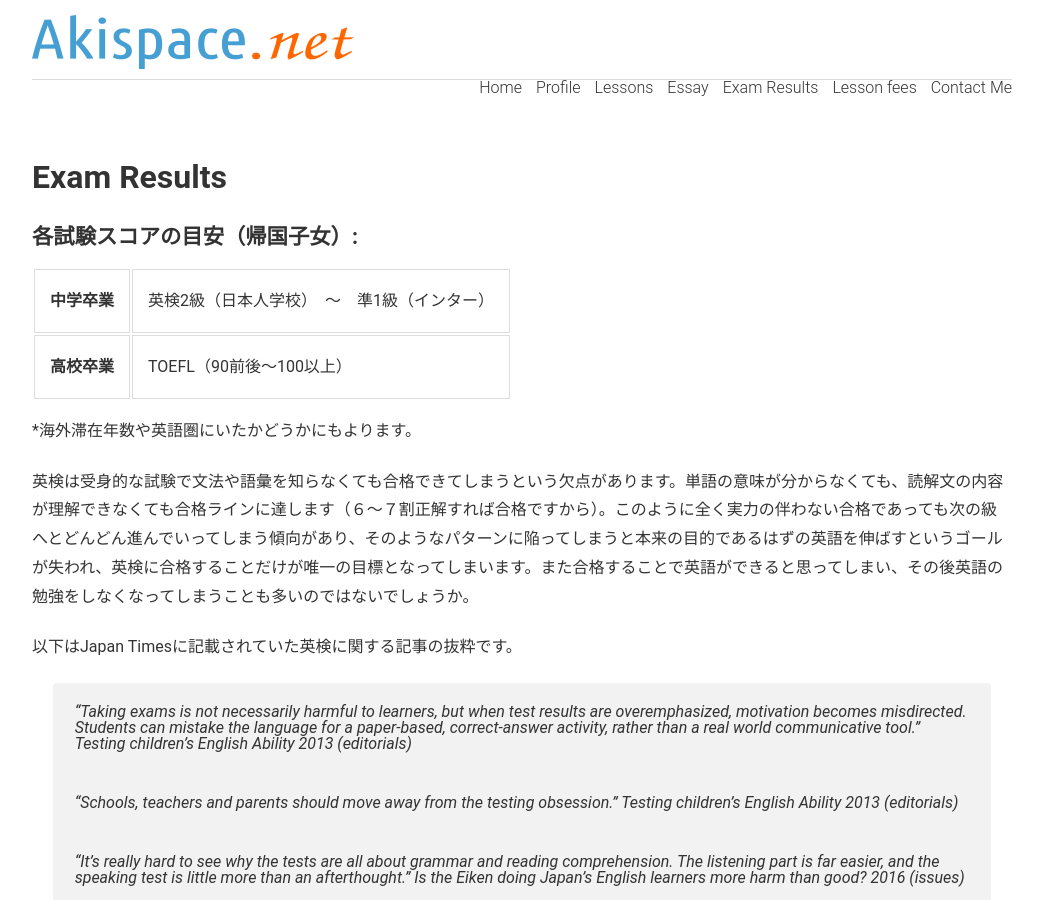
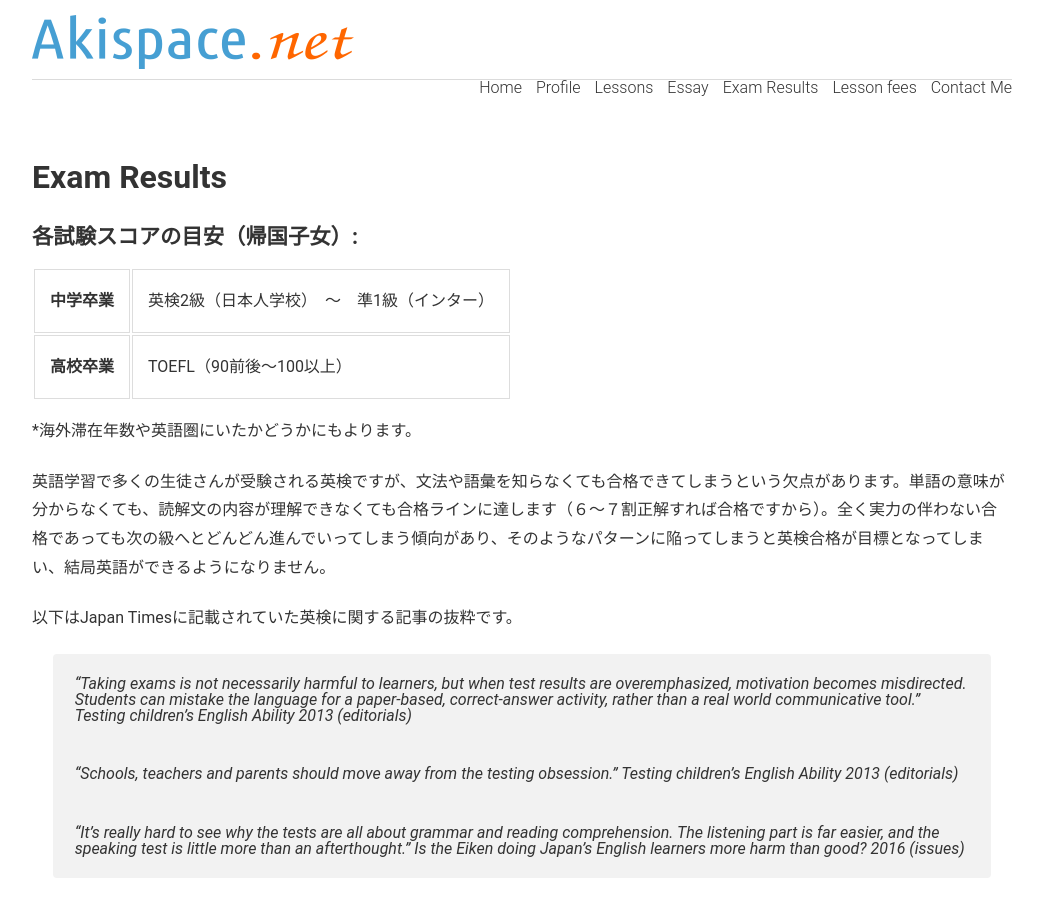
Before and after one commit to phocean/akispace, a Jekyll site: the page built from exam_results.md, in a window 1280 px wide and 900 px high. Shown: the whole window, without its empty margins (118-1161 px from the left). Built offline with Jekyll 4.4.1, drawn with Linux system fonts in a browser that asks for light colours; some of the changed lines change nothing that is shown; some of the changed text lies outside the part shown.

Commit message:
Update exam_results.md

```diff
--- a/exam_results.md
+++ b/exam_results.md
@@ -2,8 +2,8 @@
 layout: page
 weight: 500
 entry: Exam Results
-title: パリ英語家庭教師　生徒合格実績
-description: フランス、パリ/ブローニュで探す英語家庭教師。英会話講師と家庭教師歴10年以上。英検1級、仏検1級、国家英語通訳ガイド資格など保持。各生徒さんのレベルに合わせて丁寧に英語を教えます。
+title: オンライン英語家庭教師　生徒合格実績
+description: フランス、パリ/ブローニュで探す英語家庭教師。英会話講師と家庭教師歴20年以上。英検1級、仏検1級、国家英語通訳ガイド資格など保持。各生徒さんのレベルに合わせて丁寧に英語を教えます。
 ---
 
 ## Exam Results
@@ -22,7 +22,7 @@
 
 \*海外滞在年数や英語圏にいたかどうかにもよります。
 
-英検は受身的な試験で文法や語彙を知らなくても合格できてしまうという欠点があります。単語の意味が分からなくても、読解文の内容が理解できなくても合格ラインに達します（６〜７割正解すれば合格ですから）。このように全く実力の伴わない合格であっても次の級へとどんどん進んでいってしまう傾向があり、そのようなパターンに陥ってしまうと本来の目的であるはずの英語を伸ばすというゴールが失われ、英検に合格することだけが唯一の目標となってしまいます。また合格することで英語ができると思ってしまい、その後英語の勉強をしなくなってしまうことも多いのではないでしょうか。
+英語学習で多くの生徒さんが受験される英検ですが、文法や語彙を知らなくても合格できてしまうという欠点があります。単語の意味が分からなくても、読解文の内容が理解できなくても合格ラインに達します（６〜７割正解すれば合格ですから）。全く実力の伴わない合格であっても次の級へとどんどん進んでいってしまう傾向があり、そのようなパターンに陥ってしまうと英検合格が目標となってしまい、結局英語ができるようになりません。
 
 以下はJapan Timesに記載されていた英検に関する記事の抜粋です。
 
@@ -89,3 +89,5 @@
 2022年　英検準２級（１名）　合格おめでとう！
 
 2023年　英検準２級（１名）　合格おめでとう！
+
+2023年　英検２級（１名）　合格おめでとう！
```
